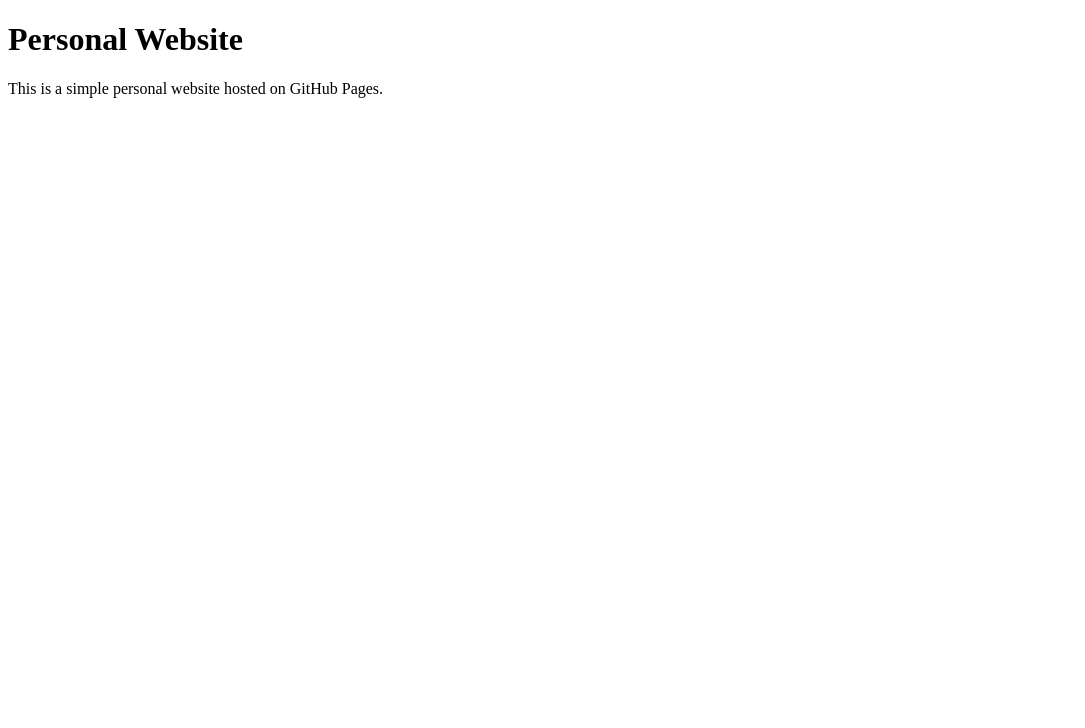
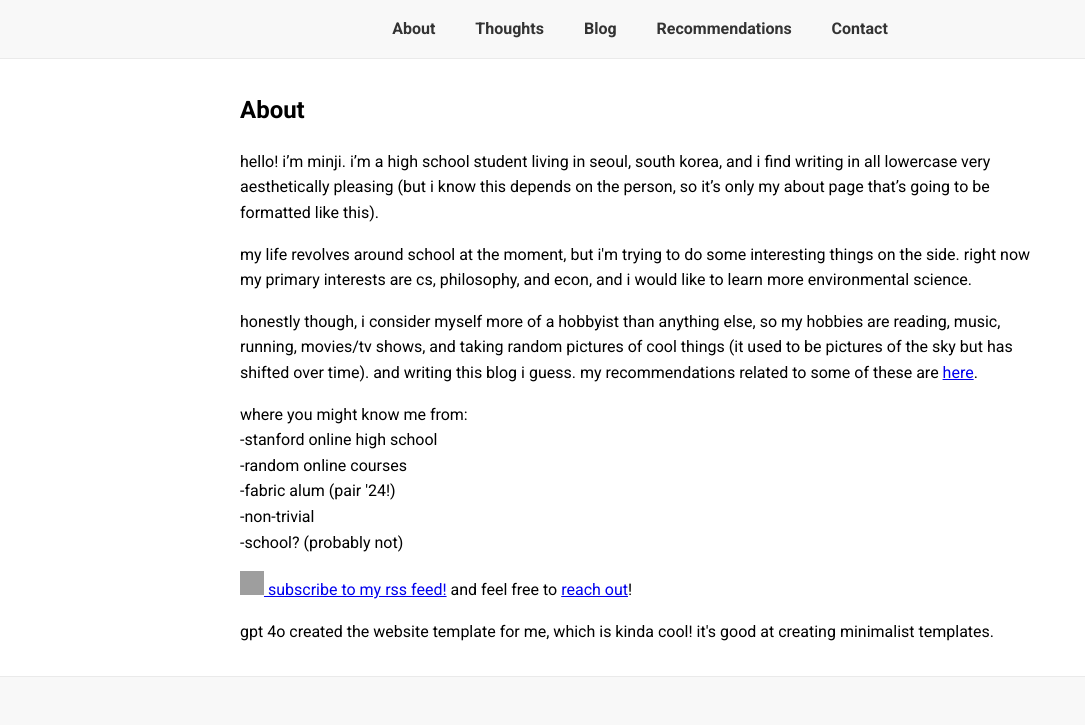
Before and after one commit to minji0925/minji0925.github.io, a plain HTML site: page index.html in a window 1280 px wide. Shown: the whole page, without its empty margins (0-1085 px from the left). Drawn offline with Linux system fonts and the light colour scheme; grey boxes are pictures that could not be loaded.

Commit message:
first update!

```diff
--- a/index.html
+++ b/index.html
@@ -3,10 +3,111 @@
 <head>
     <meta charset="UTF-8">
     <meta name="viewport" content="width=device-width, initial-scale=1.0">
-    <title>Personal Website</title>
+    <title>Minji Kim</title>
+    <link rel="alternate" type="application/rss+xml" title="RSS Feed" href="rss.xml">
+    <style>
+        /* General Styles */
+        @import url('https://fonts.googleapis.com/css2?family=Roboto:wght@400;700&display=swap');
+
+        body {
+            margin: 0;
+            font-family: 'Roboto', sans-serif;
+            background-color: #ffffff;
+            color: #000000;
+            line-height: 1.6;
+        }
+        /* Navigation Bar */
+        nav {
+            background-color: #f8f8f8;
+            border-bottom: 1px solid #eaeaea;
+            padding: 1em 0;
+        }
+        nav ul {
+            list-style: none;
+            display: flex;
+            justify-content: center;
+            margin: 0;
+            padding: 0;
+        }
+        nav ul li {
+            margin: 0 20px;
+        }
+        nav ul li a {
+            text-decoration: none;
+            color: #333333;
+            font-weight: bold;
+            transition: color 0.3s ease, transform 0.3s ease;
+        }
+        nav ul li a:hover {
+            color: #555555;
+            transform: scale(1.05);
+        }
+        /* Header Section */
+        header {
+            text-align: center;
+            padding: 3em 1em;
+        }
+        header h1 {
+            font-size: 2.5em;
+            margin-bottom: 0.5em;
+        }
+        header p {
+            font-size: 1.2em;
+            color: #555555;
+        }
+        /* Content Section */
+        .content {
+            max-width: 800px;
+            margin: 2em auto;
+            padding: 0 1em;
+        }
+        /* Footer */
+        footer {
+            text-align: center;
+            padding: 1em 0;
+            background-color: #f8f8f8;
+            border-top: 1px solid #eaeaea;
+            color: #555555;
+        }
+    </style>
 </head>
 <body>
-    <h1>Personal Website</h1>
-    <p>This is a simple personal website hosted on GitHub Pages.</p>
+    <!-- Navigation Bar -->
+    <nav>
+        <ul>
+            <li><a href="index.html">About</a></li>
+            <li><a href="thoughts.html">Thoughts</a></li>
+            <li><a href="blog.html">Blog</a></li>
+            <li><a href="recommendations.html">Recommendations</a></li>
+            <li><a href="contact.html">Contact</a></li>
+        </ul>
+    </nav>
+
+    <!-- Main Content -->
+    <div class="content">
+        <section id="about">
+            <h2>About</h2>
+            <p>hello! i’m minji. i’m a high school student living in seoul, south korea,
+                and i find writing in all lowercase very aesthetically pleasing (but i know this depends on the person,
+                so it’s only my about page that’s going to be formatted like this).</p>
+            <p>my life revolves around school at the moment, but i'm trying to do some interesting things on the side.
+                right now my primary interests are cs, philosophy, and econ, and i would like to learn more environmental science.</p>
+            <p>honestly though, i consider myself more of a hobbyist than anything else, so my hobbies are reading, music, running,
+                movies/tv shows, and taking random pictures of cool things (it used to be pictures of the sky but has shifted over time).
+                and writing this blog i guess. my recommendations related to some of these are <a href="recommendations.html">here</a>.</p>
+            <p>where you might know me from:<br/>-stanford online high school<br/>-random online courses<br/>-fabric alum (pair '24!)<br/>
+                -non-trivial<br/>-school? (probably not)</p>
+            <p><a href="rss.xml" target="_blank">
+                    <img src="https://upload.wikimedia.org/wikipedia/commons/4/43/Feed-icon.svg" alt="RSS Feed" style="width: 24px; height: 24px;">
+                    subscribe to my rss feed!</a> and feel free to <a href = "contact.html">reach out</a>!
+            </a></p>
+            <p>gpt 4o created the website template for me, which is kinda cool! it's good at creating minimalist templates.</p>
+        </section>
+    </div>
+
+    <!-- Footer -->
+    <footer>
+        <p></p>
+    </footer>
 </body>
 </html>
```
Also changed, not shown: rss.xml (added, +19 -0 lines).
